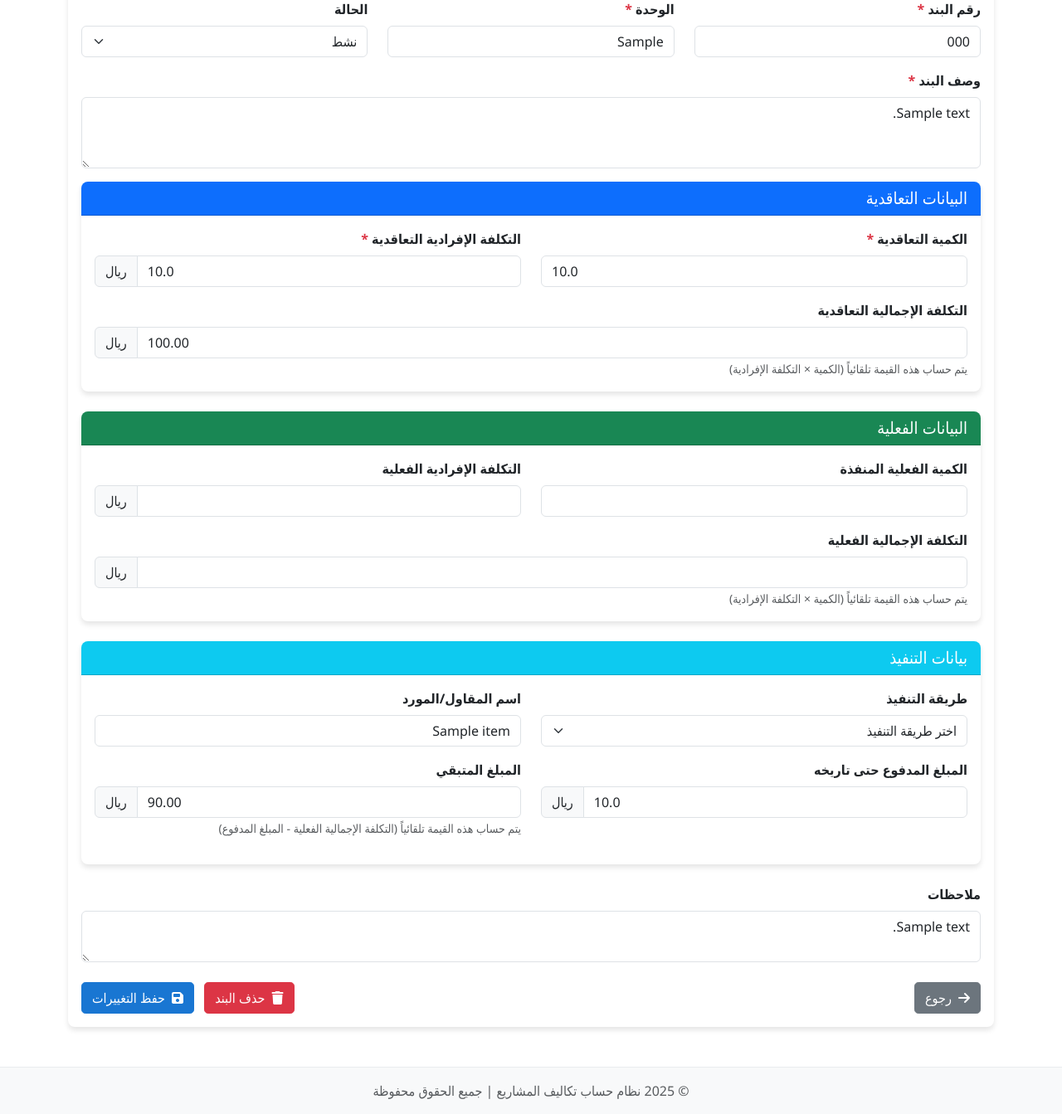
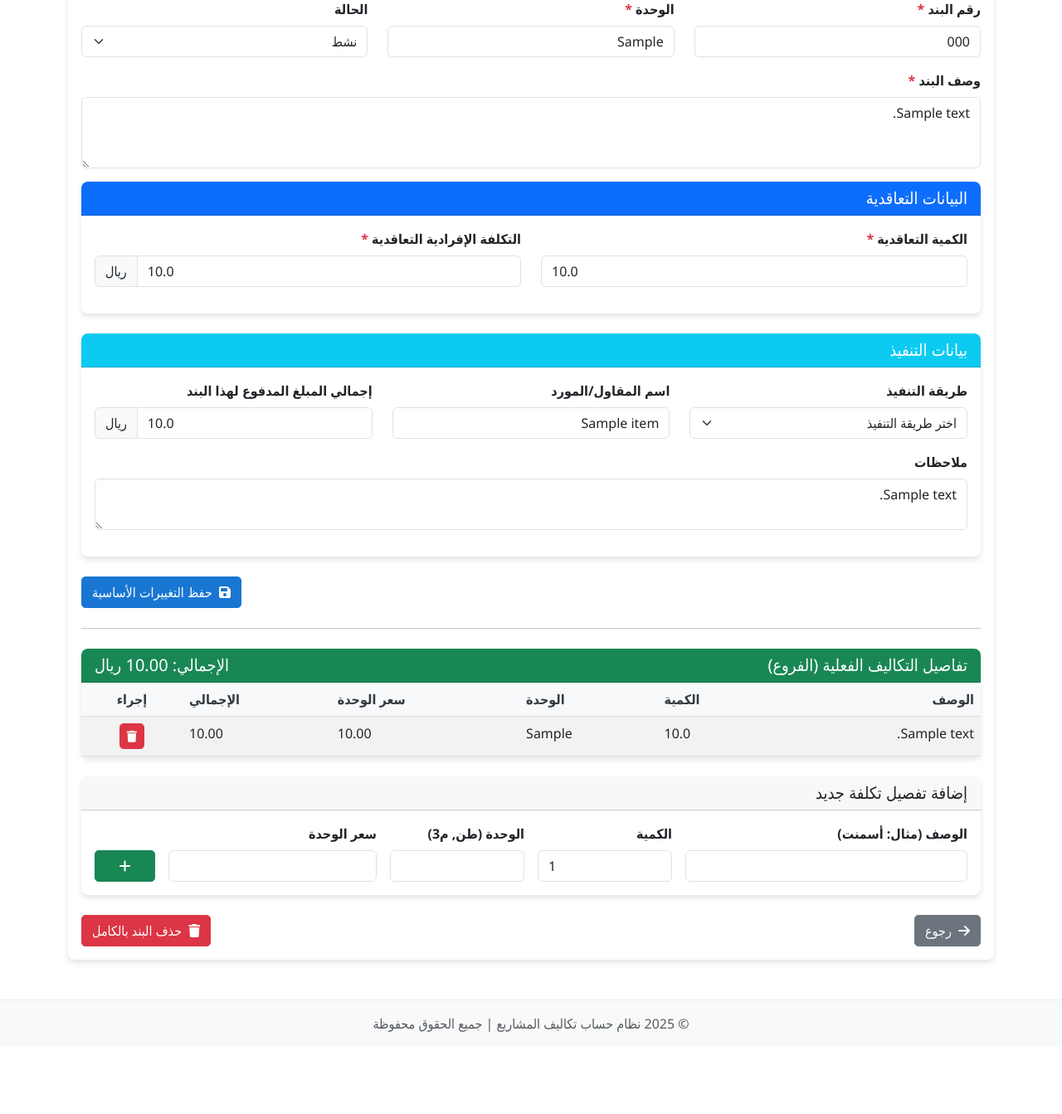
Before and after one commit to ahmedelsawy0003/SawaednaCostApp, a Flask app: page /items/1/edit in a window 1280 px wide. Shown: the part 158-1501 px from the top of the page at 83% size. After the commit the page ends 1402 px from the top, so only its background shows below. Run offline with Flask 3, Linux system fonts and the light colour scheme; tables that the repository leaves empty hold one stand-in row (values such as "Sample post"); some libraries are stand-ins or nearby versions.

Commit message:
Implement frontend for cost details management

```diff
--- a/templates/items/edit.html
+++ b/templates/items/edit.html
@@ -58,49 +58,6 @@
                             </div>
                         </div>
                     </div>
-
-                    <div class="row">
-                        <div class="col-md-12">
-                            <label for="contract_total_cost" class="form-label">التكلفة الإجمالية التعاقدية</label>
-                            <div class="input-group">
-                                <input type="number" class="form-control" id="contract_total_cost" step="0.01" min="0" value="{{ item.contract_total_cost }}" readonly>
-                                <span class="input-group-text">ريال</span>
-                            </div>
-                            <small class="form-text text-muted">يتم حساب هذه القيمة تلقائياً (الكمية × التكلفة الإفرادية)</small>
-                        </div>
-                    </div>
-                </div>
-            </div>
-
-            <div class="card mb-4">
-                <div class="card-header bg-success text-white">
-                    <h5 class="mb-0">البيانات الفعلية</h5>
-                </div>
-                <div class="card-body">
-                    <div class="row mb-3">
-                        <div class="col-md-6">
-                            <label for="actual_quantity" class="form-label">الكمية الفعلية المنفذة</label>
-                            <input type="number" class="form-control" id="actual_quantity" name="actual_quantity" step="0.01" min="0" value="{{ item.actual_quantity or '' }}">
-                        </div>
-                        <div class="col-md-6">
-                            <label for="actual_unit_cost" class="form-label">التكلفة الإفرادية الفعلية</label>
-                            <div class="input-group">
-                                <input type="number" class="form-control" id="actual_unit_cost" name="actual_unit_cost" step="0.01" min="0" value="{{ item.actual_unit_cost or '' }}">
-                                <span class="input-group-text">ريال</span>
-                            </div>
-                        </div>
-                    </div>
-
-                    <div class="row">
-                        <div class="col-md-12">
-                            <label for="actual_total_cost" class="form-label">التكلفة الإجمالية الفعلية</label>
-                            <div class="input-group">
-                                <input type="number" class="form-control" id="actual_total_cost" step="0.01" min="0" value="{{ item.actual_total_cost or '' }}" readonly>
-                                <span class="input-group-text">ريال</span>
-                            </div>
-                            <small class="form-text text-muted">يتم حساب هذه القيمة تلقائياً (الكمية × التكلفة الإفرادية)</small>
-                        </div>
-                    </div>
                 </div>
             </div>
 
@@ -110,7 +67,7 @@
                 </div>
                 <div class="card-body">
                     <div class="row mb-3">
-                        <div class="col-md-6">
+                        <div class="col-md-4">
                             <label for="execution_method" class="form-label">طريقة التنفيذ</label>
                             <select class="form-select" id="execution_method" name="execution_method">
                                 <option value="" {% if not item.execution_method %}selected{% endif %}>اختر طريقة التنفيذ</option>
@@ -118,57 +75,124 @@
                                 <option value="تعاقد من الباطن" {% if item.execution_method == 'تعاقد من الباطن' %}selected{% endif %}>تعاقد من الباطن</option>
                             </select>
                         </div>
-                        <div class="col-md-6">
+                        <div class="col-md-4">
                             <label for="contractor_name" class="form-label">اسم المقاول/المورد</label>
                             <input type="text" class="form-control" id="contractor_name" name="contractor_name" value="{{ item.contractor_name or '' }}">
                         </div>
-                    </div>
-
-                    <div class="row mb-3">
-                        <div class="col-md-6">
-                            <label for="paid_amount" class="form-label">المبلغ المدفوع حتى تاريخه</label>
-                            <div class="input-group">
+                        <div class="col-md-4">
+                            <label for="paid_amount" class="form-label">إجمالي المبلغ المدفوع لهذا البند</label>
+                             <div class="input-group">
                                 <input type="number" class="form-control" id="paid_amount" name="paid_amount" step="0.01" min="0" value="{{ item.paid_amount or 0 }}">
                                 <span class="input-group-text">ريال</span>
                             </div>
                         </div>
-                        <div class="col-md-6">
-                            <label for="remaining_amount" class="form-label">المبلغ المتبقي</label>
-                            <div class="input-group">
-                                <input type="number" class="form-control" id="remaining_amount" step="0.01" min="0" value="{{ item.remaining_amount or '' }}" readonly>
-                                <span class="input-group-text">ريال</span>
-                            </div>
-                            <small class="form-text text-muted">يتم حساب هذه القيمة تلقائياً (التكلفة الإجمالية الفعلية - المبلغ المدفوع)</small>
+                    </div>
+                     <div class="row mb-3">
+                        <div class="col-md-12">
+                            <label for="notes" class="form-label">ملاحظات</label>
+                            <textarea class="form-control" id="notes" name="notes" rows="2">{{ item.notes or '' }}</textarea>
                         </div>
                     </div>
                 </div>
             </div>
 
-            <div class="row mb-3">
-                <div class="col-md-12">
-                    <label for="notes" class="form-label">ملاحظات</label>
-                    <textarea class="form-control" id="notes" name="notes" rows="2">{{ item.notes or '' }}</textarea>
+            <div class="d-flex justify-content-end">
+                <button type="submit" class="btn btn-primary">
+                    <i class="fas fa-save me-1"></i> حفظ التغييرات الأساسية
+                </button>
+            </div>
+        </form>
+
+        <hr class="my-4">
+
+        <div class="card mb-4">
+            <div class="card-header bg-success text-white">
+                <div class="d-flex justify-content-between align-items-center">
+                    <h5 class="mb-0">تفاصيل التكاليف الفعلية (الفروع)</h5>
+                    <h5 class="mb-0">الإجمالي: {{ "{:,.2f}".format(item.actual_total_cost) }} ريال</h5>
                 </div>
             </div>
+            <div class="card-body p-0">
+                <table class="table table-striped mb-0">
+                    <thead class="table-light">
+                        <tr>
+                            <th>الوصف</th>
+                            <th class="text-end">الكمية</th>
+                            <th class="text-end">الوحدة</th>
+                            <th class="text-end">سعر الوحدة</th>
+                            <th class="text-end">الإجمالي</th>
+                            <th class="text-center">إجراء</th>
+                        </tr>
+                    </thead>
+                    <tbody>
+                        {% for detail in item.cost_details %}
+                        <tr>
+                            <td>{{ detail.description }}</td>
+                            <td class="text-end">{{ detail.quantity }}</td>
+                            <td class="text-end">{{ detail.unit }}</td>
+                            <td class="text-end">{{ "{:,.2f}".format(detail.unit_cost) }}</td>
+                            <td class="text-end">{{ "{:,.2f}".format(detail.total_cost) }}</td>
+                            <td class="text-center">
+                                <form method="POST" action="{{ url_for('cost_detail.delete_cost_detail', detail_id=detail.id) }}" onsubmit="return confirm('هل أنت متأكد من حذف هذا التفصيل؟');">
+                                    <button type="submit" class="btn btn-danger btn-sm" title="حذف التفصيل">
+                                        <i class="fas fa-trash"></i>
+                                    </button>
+                                </form>
+                            </td>
+                        </tr>
+                        {% else %}
+                        <tr>
+                            <td colspan="6" class="text-center text-muted">لا توجد تفاصيل تكلفة مضافة لهذا البند بعد.</td>
+                        </tr>
+                        {% endfor %}
+                    </tbody>
+                </table>
+            </div>
+        </div>
 
-            <div class="d-flex justify-content-between mt-4">
-                <a href="{{ url_for('item.get_items', project_id=item.project_id) }}" class="btn btn-secondary">
-                    <i class="fas fa-arrow-right me-1"></i> رجوع
-                </a>
-                <div>
-                    <button type="button" class="btn btn-danger me-2" data-bs-toggle="modal" data-bs-target="#deleteItemModal">
-                        <i class="fas fa-trash me-1"></i> حذف البند
-                    </button>
-                    <button type="submit" class="btn btn-primary">
-                        <i class="fas fa-save me-1"></i> حفظ التغييرات
-                    </button>
-                </div>
+        <div class="card">
+            <div class="card-header">
+                <h5 class="mb-0">إضافة تفصيل تكلفة جديد</h5>
             </div>
-        </form>
+            <div class="card-body">
+                <form method="POST" action="{{ url_for('cost_detail.add_cost_detail', item_id=item.id) }}">
+                    <div class="row align-items-end g-3">
+                        <div class="col-md-4">
+                            <label for="detail_description" class="form-label">الوصف (مثال: أسمنت)</label>
+                            <input type="text" name="description" id="detail_description" class="form-control" required>
+                        </div>
+                        <div class="col-md-2">
+                            <label for="detail_quantity" class="form-label">الكمية</label>
+                            <input type="number" name="quantity" id="detail_quantity" class="form-control" step="any" value="1" required>
+                        </div>
+                        <div class="col-md-2">
+                            <label for="detail_unit" class="form-label">الوحدة (طن, م3)</label>
+                            <input type="text" name="unit" id="detail_unit" class="form-control">
+                        </div>
+                        <div class="col-md-3">
+                            <label for="detail_unit_cost" class="form-label">سعر الوحدة</label>
+                            <input type="number" name="unit_cost" id="detail_unit_cost" class="form-control" step="any" required>
+                        </div>
+                        <div class="col-md-1">
+                            <button type="submit" class="btn btn-success w-100" title="إضافة التفصيل">
+                                <i class="fas fa-plus"></i>
+                            </button>
+                        </div>
+                    </div>
+                </form>
+            </div>
+        </div>
+        <div class="d-flex justify-content-between mt-4">
+            <a href="{{ url_for('item.get_items', project_id=item.project_id) }}" class="btn btn-secondary">
+                <i class="fas fa-arrow-right me-1"></i> رجوع
+            </a>
+            <button type="button" class="btn btn-danger" data-bs-toggle="modal" data-bs-target="#deleteItemModal">
+                <i class="fas fa-trash me-1"></i> حذف البند بالكامل
+            </button>
+        </div>
     </div>
 </div>
 
-<!-- Modal for Delete Confirmation -->
 <div class="modal fade" id="deleteItemModal" tabindex="-1">
     <div class="modal-dialog">
         <div class="modal-content">
@@ -177,7 +201,7 @@
                 <button type="button" class="btn-close" data-bs-dismiss="modal"></button>
             </div>
             <div class="modal-body">
-                <p>هل أنت متأكد من حذف هذا البند؟ هذا الإجراء لا يمكن التراجع عنه.</p>
+                <p>هل أنت متأكد من حذف هذا البند وكل تفاصيله؟ هذا الإجراء لا يمكن التراجع عنه.</p>
             </div>
             <div class="modal-footer">
                 <button type="button" class="btn btn-secondary" data-bs-dismiss="modal">إلغاء</button>
@@ -209,64 +233,6 @@
         contractQuantityInput.addEventListener('input', calculateContractTotal);
         contractUnitCostInput.addEventListener('input', calculateContractTotal);
 
-        // Calculate actual total cost automatically
-        const actualQuantityInput = document.getElementById('actual_quantity');
-        const actualUnitCostInput = document.getElementById('actual_unit_cost');
-        const actualTotalCostInput = document.getElementById('actual_total_cost');
-
-        function calculateActualTotal() {
-            const quantity = parseFloat(actualQuantityInput.value) || 0;
-            const unitCost = parseFloat(actualUnitCostInput.value) || 0;
-            const total = quantity * unitCost;
-            actualTotalCostInput.value = total > 0 ? total.toFixed(2) : '';
-
-            // Also update remaining amount
-            calculateRemainingAmount();
-        }
-
-        actualQuantityInput.addEventListener('input', calculateActualTotal);
-        actualUnitCostInput.addEventListener('input', calculateActualTotal);
-
-        // Calculate remaining amount
-        const paidAmountInput = document.getElementById('paid_amount');
-        const remainingAmountInput = document.getElementById('remaining_amount');
-
-        function calculateRemainingAmount() {
-            const actualTotal = parseFloat(actualTotalCostInput.value) || 0;
-            const paidAmount = parseFloat(paidAmountInput.value) || 0;
-
-            if (actualTotal > 0) {
-                const remaining = actualTotal - paidAmount;
-                remainingAmountInput.value = remaining.toFixed(2);
-            } else {
-                const contractTotal = parseFloat(contractTotalCostInput.value) || 0;
-                const remaining = contractTotal - paidAmount;
-                remainingAmountInput.value = remaining.toFixed(2);
-            }
-        }
-
-        paidAmountInput.addEventListener('input', calculateRemainingAmount);
-
-        // Show/hide contractor name based on execution method
-        const executionMethodSelect = document.getElementById('execution_method');
-        const contractorNameInput = document.getElementById('contractor_name');
-        const contractorNameFormGroup = contractorNameInput.closest('.col-md-6');
-
-        executionMethodSelect.addEventListener('change', function() {
-            if (this.value === 'تعاقد من الباطن') {
-                contractorNameFormGroup.style.display = 'block';
-                contractorNameInput.setAttribute('required', 'required');
-            } else {
-                contractorNameFormGroup.style.display = 'block';
-                contractorNameInput.removeAttribute('required');
-            }
-        });
-
-        // Initialize calculations
-        calculateContractTotal();
-        calculateActualTotal();
-        calculateRemainingAmount();
-
         // Form validation
         const form = document.getElementById('editItemForm');
         form.addEventListener('submit', function(event) {
@@ -279,4 +245,3 @@
     });
 </script>
 {% endblock %}
-<script src="https://sites.super.myninja.ai/_assets/ninja-daytona-script.js"></script>
```
